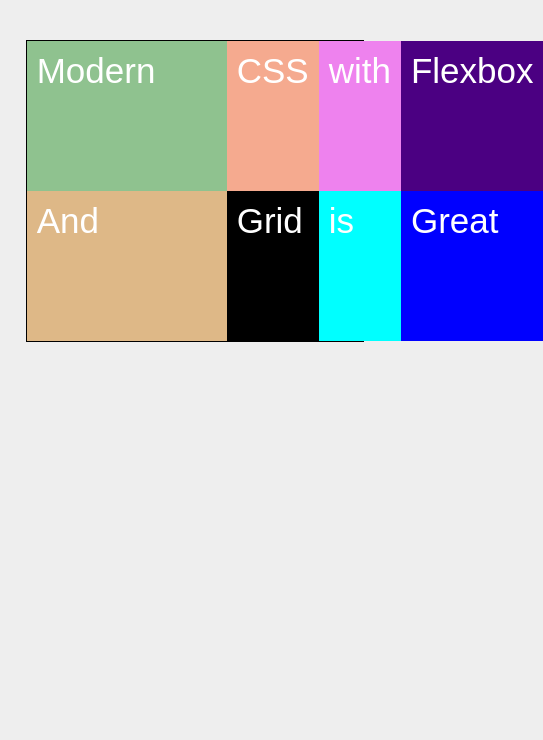
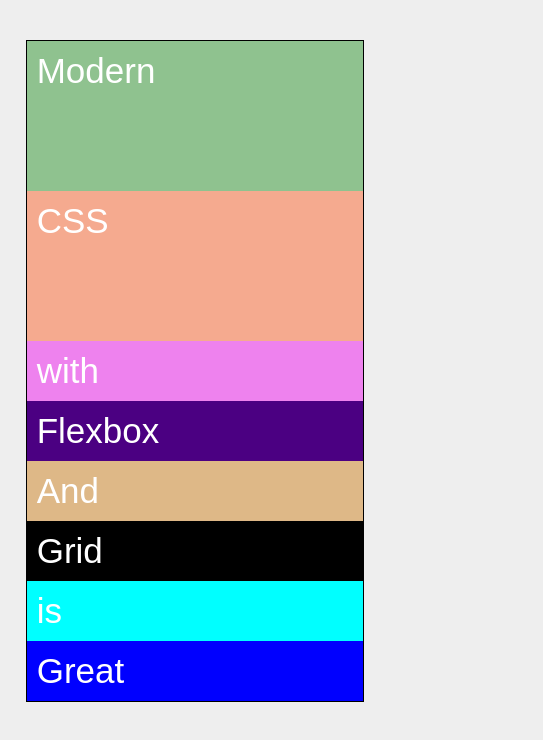
Before and after one commit to smarigowda/CSSGridLayout, a website: page src/min-max/index.html in a window 390 px wide. Shown: the whole page, 543 px wide, since content can reach past the window. Drawn offline with Linux system fonts and the light colour scheme.

Commit message:
CSSGRID-9 auto-fit auto-fill and responsive grid layout

```diff
--- a/src/min-max/scss/min-max.scss
+++ b/src/min-max/scss/min-max.scss
@@ -13,8 +13,9 @@
     display: grid;
     // grid-template-rows: 150px 150px;
     grid-template-rows: repeat(2, minmax(150px, min-content));
+    grid-template-columns: repeat(auto-fit, minmax(200px, 1fr));
     // grid-template-columns: min-content 1fr 1fr min-content;
-    grid-template-columns: minmax(200px, 1fr) repeat(3, 1fr);
+    // grid-template-columns: minmax(200px, 1fr) repeat(3, 1fr);
 
     width: 90%;
 }
```
Also changed, not shown: src/css/min-max.css, 1 other file.
